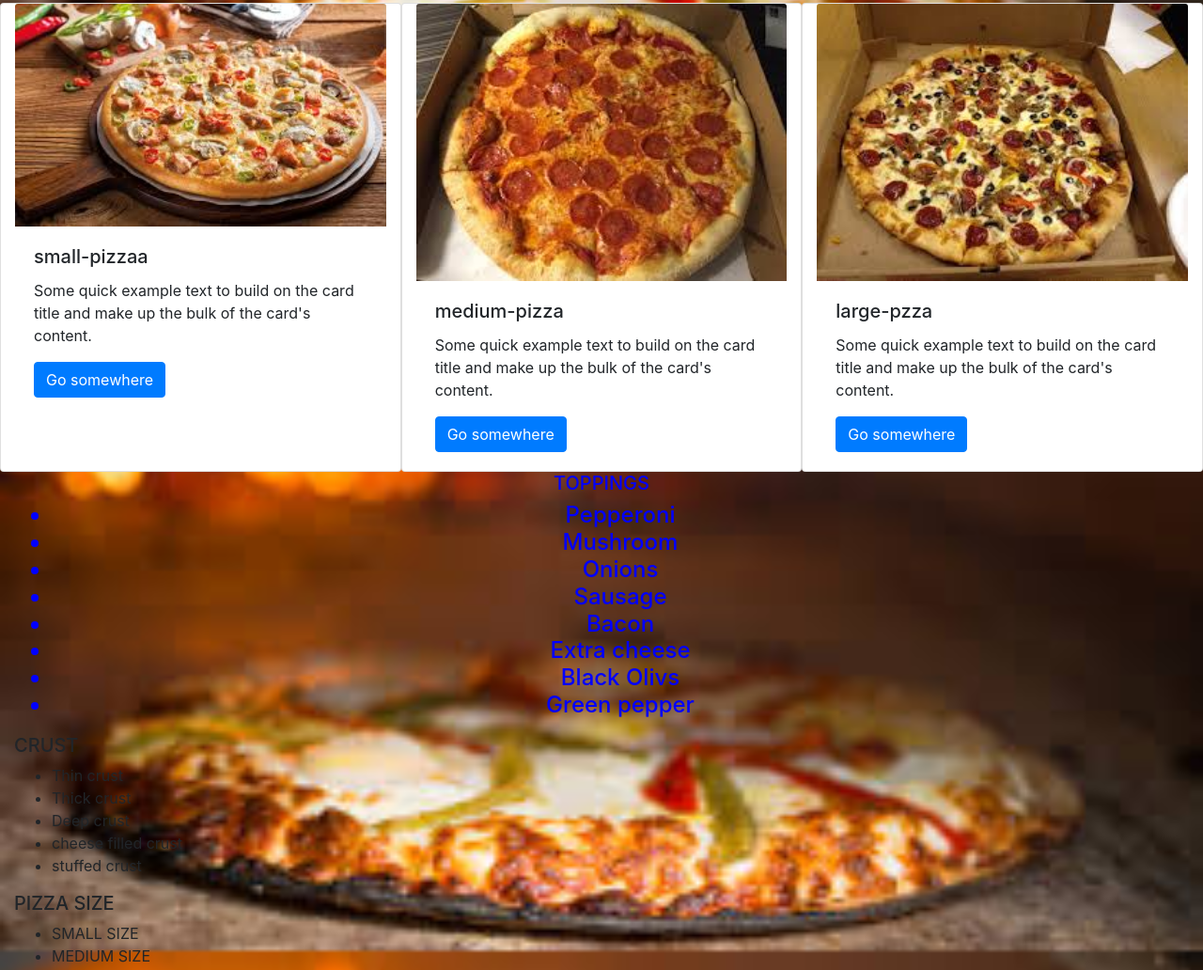
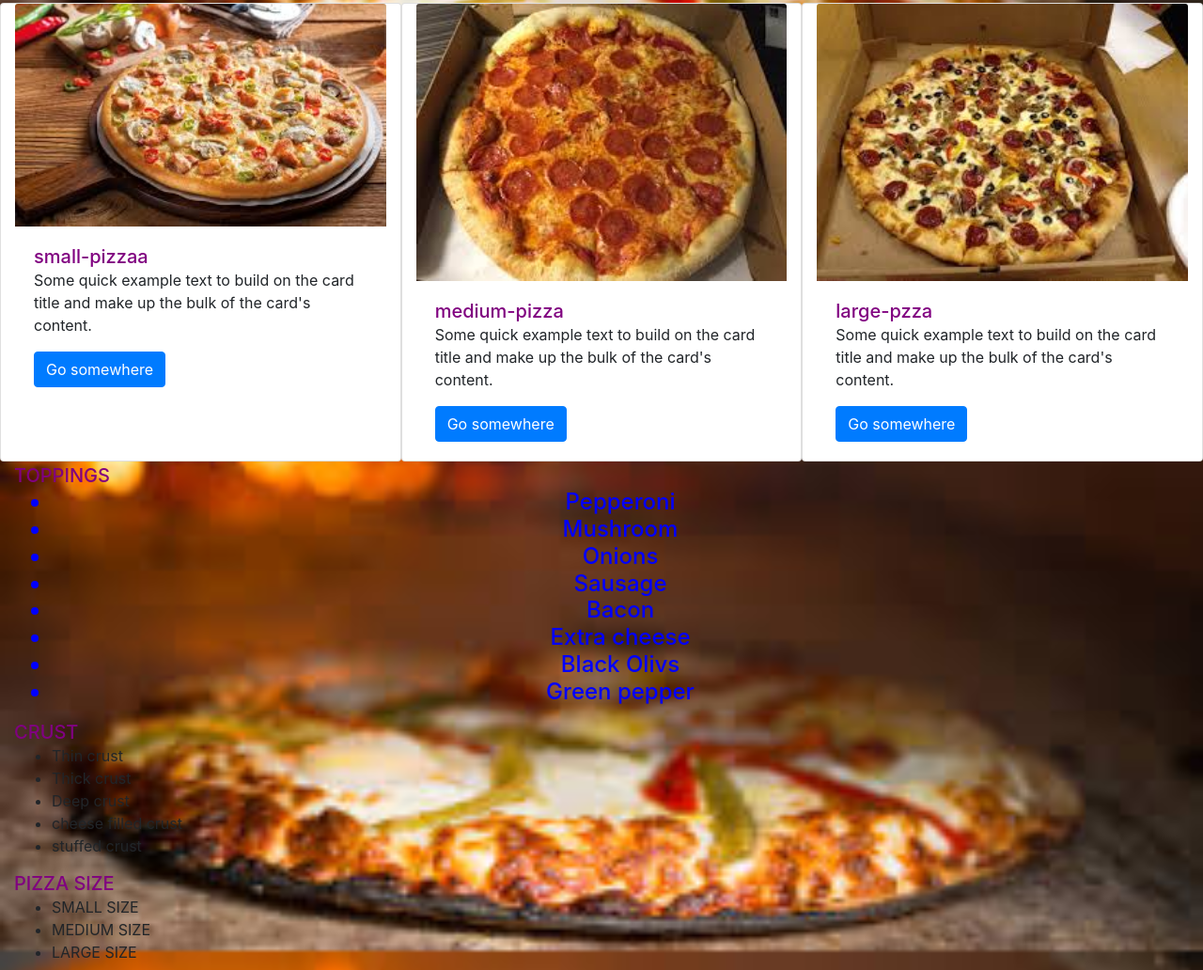
Before and after one commit to michael-creator/MUtEmBeI-S, a plain HTML site: page index.html in a window 1280 px wide. Shown: the part 692-1724 px from the top of the page at 94% size. Drawn offline with nearby package versions, Linux system fonts and the light colour scheme; files whose address does not match are found by name.

Commit message:
add colors

```diff
--- a/css/style.css
+++ b/css/style.css
@@ -21,3 +21,8 @@ h4 {
     text-align: center;
     display: inline;
 }
+h5 {
+    color: purple;
+    text-align: center;
+    display: inline;
+}
```
